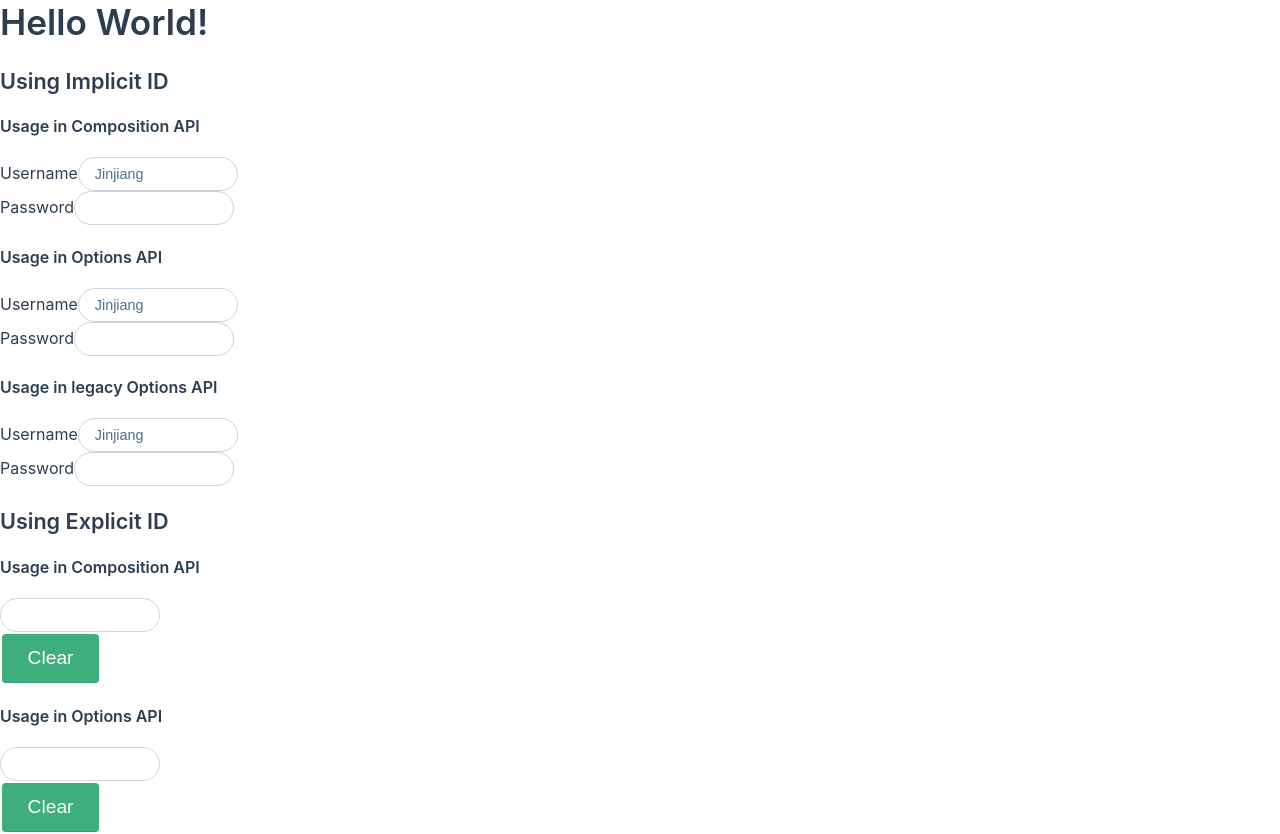
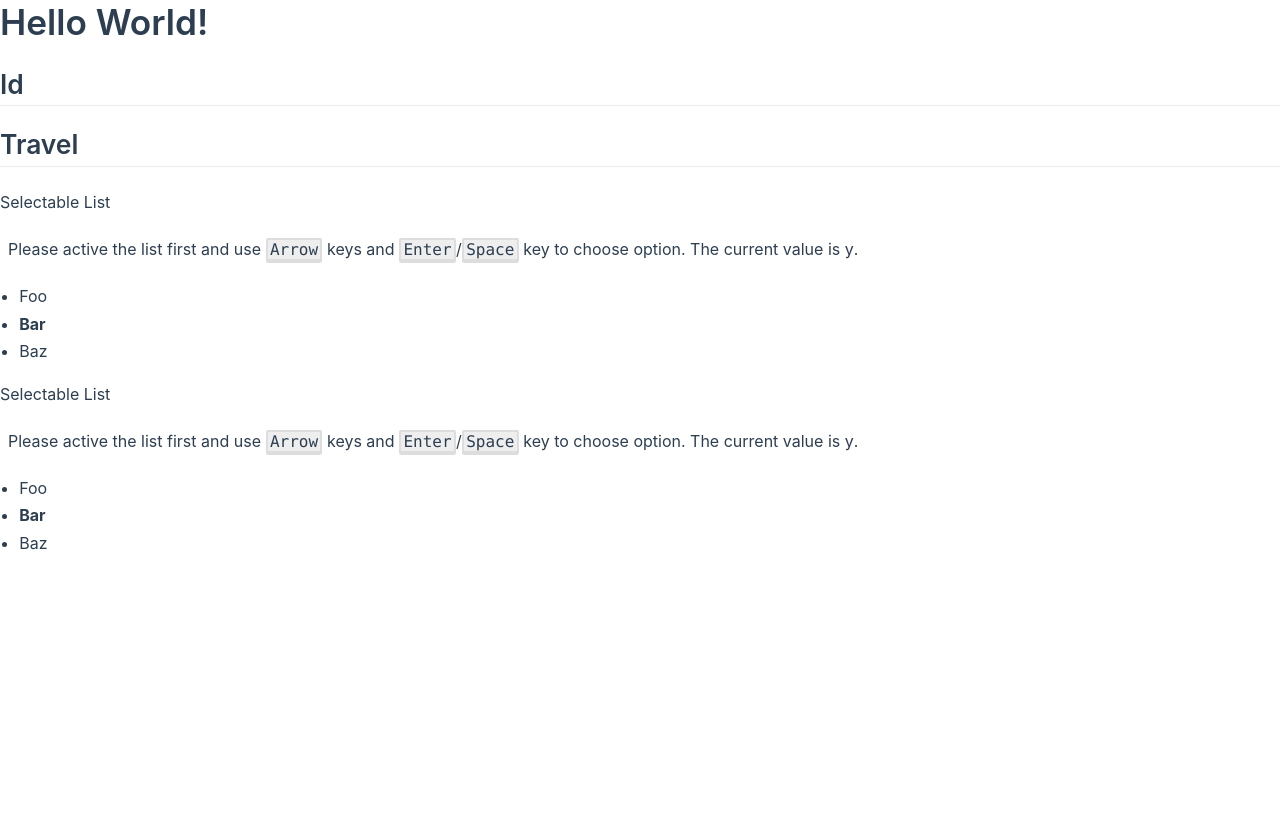
Before and after one commit to gottayan/vue-a11y-utils, a Vue app: page / in a window 1280 px wide. Shown: the top 834 px of the page. After the commit the page ends 800 px from the top, so only its background shows below. Built offline with nearby package versions, Linux system fonts and the light colour scheme.

Commit message:
added example for travel

```diff
--- a/src/app.vue
+++ b/src/app.vue
@@ -1,14 +1,19 @@
 <template>
   <div>
     <h1>Hello World!</h1>
-    <IdExample />
+    <h2>Id</h2>
+    <!-- <IdExample /> -->
+    <h2>Travel</h2>
+    <TravelExample />
   </div>
 </template>
 
 <script lang="ts">
 import IdExample from './id-example.vue'
+import TravelExample from './travel-example.vue'
+
 export default{
-  components: { IdExample }
+  components: { IdExample, TravelExample }
 }
 </script>
 
--- /dev/null
+++ b/src/travel-example-options.vue
@@ -0,0 +1,95 @@
+<template>
+  <div>
+    <p>Selectable List</p>
+    <p class="tip">
+      Please active the list first and use <kbd>Arrow</kbd> keys
+      and <kbd>Enter</kbd>/<kbd>Space</kbd> key to choose option.
+      The current value is <output>{{ activeValue }}</output>.</p>
+    <ul
+      class="list"
+      tabindex="0"
+      @keydown="travelHandler"
+      @keydown.enter="focus"
+    >
+      <li
+        v-for="(item, i) in items"
+        :key="item.value"
+        :ref="el => { elements[i] = el }"
+        tabindex="-1"
+        :class="{ current: item.value === activeValue }"
+      >{{ item.text }}</li>
+    </ul>
+  </div>
+</template>
+
+<script lang="ts">
+import { useKeyboardTravelMixin } from './utils/travel'
+
+type ExampleOption = {
+  text: string
+  value: string
+}
+
+export default {
+  data() {
+    const items: ExampleOption[] = [
+      { text: 'Foo', value: 'x' },
+      { text: 'Bar', value: 'y' },
+      { text: 'Baz', value: 'z' }
+    ]
+    return {
+      items,
+      elements: [],
+      activeIndex: -1,
+      activeValue: 'y'
+    }
+  },
+  methods: {
+    getElements() {
+      return this.elements
+    },
+    getIndex() {
+      return this.activeIndex
+    },
+    setIndex(index: number) {
+      if (this.elements) {
+        const element = this.elements[index]
+        if (element) {
+          element.focus()
+          this.activeIndex = index
+        }
+      }
+    },
+    move(event: KeyboardEvent, newIndex: number) {
+      event.preventDefault()
+      this.setIndex(newIndex)
+      return true
+    },
+    action(event: KeyboardEvent, index: number) {
+      this.activeValue = this.items[this.activeIndex].value
+      return true
+    },
+    focus() {
+      this.setIndex(this.activeIndex)
+    }
+  },
+  mixins: [useKeyboardTravelMixin('travelHandler', {
+    looped: true,
+    getItems: vm => vm.getElements(),
+    getIndex: vm => vm.getIndex(),
+    setIndex: (vm, index) => vm.setIndex(index),
+    move: (vm, event, newIndex) => vm.move(event, newIndex),
+    action: (vm, event, index) => vm.action(event, index)
+  })]
+}
+</script>
+
+<style scoped>
+.current {
+  font-weight: bold;
+}
+.tip {
+  padding: 0.25em 0.5em;
+  background-color: InfoBackground;
+}
+</style>
--- /dev/null
+++ b/src/travel-example.vue
@@ -0,0 +1,89 @@
+<template>
+  <div id="key-travel-example">
+    <p>Selectable List</p>
+    <p class="tip">
+      Please active the list first and use <kbd>Arrow</kbd> keys
+      and <kbd>Enter</kbd>/<kbd>Space</kbd> key to choose option.
+      The current value is <output>{{ activeValue }}</output>.</p>
+    <ul
+      class="list"
+      tabindex="0"
+      @keydown="travelHandler"
+      @keydown.enter="focus"
+    >
+      <li
+        v-for="(item, i) in items"
+        :key="item.value"
+        :ref="el => { elements[i] = el }"
+        tabindex="-1"
+        :class="{ current: item.value === activeValue }"
+      >{{ item.text }}</li>
+    </ul>
+    <TravelExampleOptions />
+  </div>
+</template>
+
+<script lang="ts">
+import { ref } from 'vue'
+import { useKeyboardTravel, TravelConfig } from './utils/travel'
+import TravelExampleOptions from './travel-example-options.vue'
+
+type ExampleOption = {
+  text: string
+  value: string
+}
+
+export default {
+  components: { TravelExampleOptions },
+  setup() {
+    const items: ExampleOption[] = [
+      { text: 'Foo', value: 'x' },
+      { text: 'Bar', value: 'y' },
+      { text: 'Baz', value: 'z' }
+    ]
+    const activeIndex = ref(-1)
+    const activeValue = ref('y')
+    const elements = ref([])
+
+    const getItems = () => elements.value
+    const getIndex = () => activeIndex.value
+    const setIndex = (vm, index: number) => {
+      const element = elements.value[index]
+      if (element) {
+        element.focus()
+        activeIndex.value = index
+      }
+    }
+    const move = (vm, event: KeyboardEvent, newIndex: number) => {
+      event.preventDefault()
+      setIndex(vm, newIndex)
+      return true
+    }
+    const action = (vm, event: KeyboardEvent, index: number) => {
+      activeValue.value = items[index].value
+      return true
+    }
+
+    const travelHandler = useKeyboardTravel({
+      looped: true,
+      getItems, getIndex, setIndex, move, action
+    })
+
+    const focus = () => {
+      setIndex(null, activeIndex.value)
+    }
+
+    return { items, elements, activeIndex, activeValue, travelHandler, focus }
+  }
+}
+</script>
+
+<style scoped>
+.current {
+  font-weight: bold;
+}
+.tip {
+  padding: 0.25em 0.5em;
+  background-color: InfoBackground;
+}
+</style>
--- a/src/utils/travel.ts
+++ b/src/utils/travel.ts
@@ -191,13 +191,10 @@ const methodMap: Record<string, keyboardMethod> = {
   prev, next, first, last, prevPage, nextPage, enter, space, esc
 }
 
-const handleTravel = (event: KeyboardEvent, config: TravelConfig): void => {
+const handleTravel = (event: KeyboardEvent, config: TravelConfig, vm: any = getCurrentInstance()): void => {
   if (endedEvents.has(event)) {
     return
   }
-
-  // TODO: vm
-  const vm = getCurrentInstance()
 
   // get the current key and corresponding method
   const keyToMethod: NameMap = Object.assign(
@@ -246,7 +243,7 @@ export const useKeyboardTravelMixin = (methodName: string = 'bindTravel', option
       [methodName](event: KeyboardEvent, name: string = 'default'): void {
         const config = parseTravelConfig(options, name)
         if (config) {
-          handleTravel(event, config)
+          handleTravel(event, config, this)
         }
       }
     }
```
